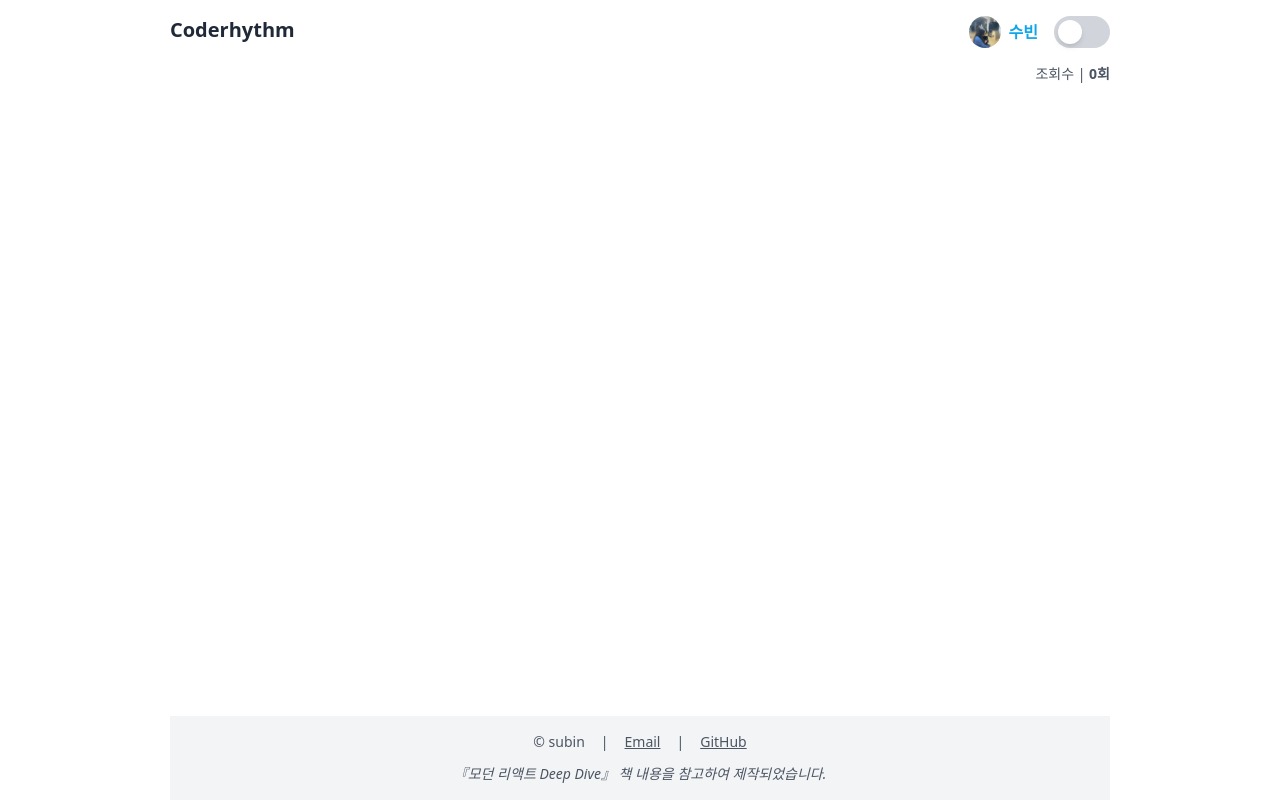
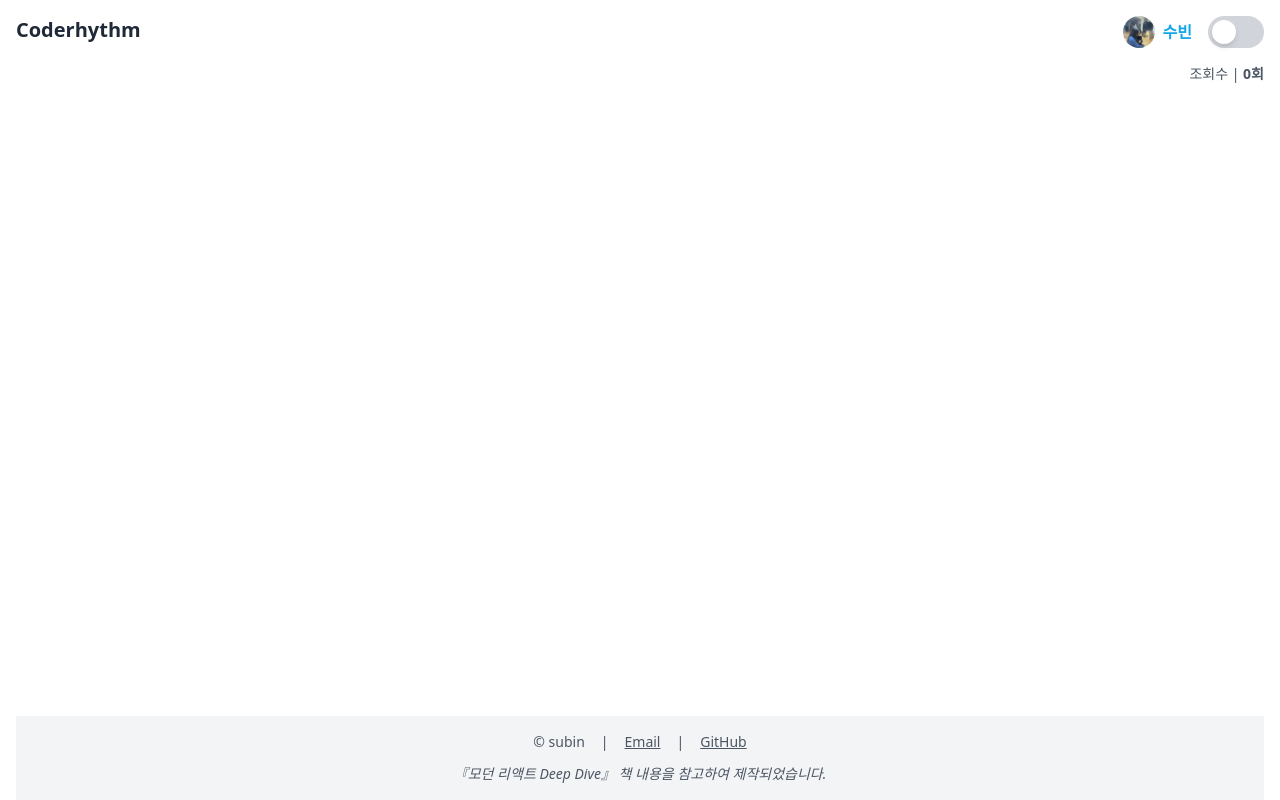
Before and after one commit to subinsong01/Coderhythm, a Next.js app: page / in a window 1280 px wide. Built offline with nearby package versions, Linux system fonts and the light colour scheme; no server answers; the database is empty.

Commit message:
fix: max width 수정

```diff
--- a/src/pages/_app.js
+++ b/src/pages/_app.js
@@ -8,8 +8,8 @@ export default function App({ Component, pageProps }) {
   const [isDark, toggleDarkMode] = useDarkMode();
 
   return (
-    <div className="min-h-screen bg-white text-black dark:bg-black dark:text-white px-4">
-      <div className="max-w-[940px] mx-auto  flex flex-col min-h-screen">
+    <div className="min-h-screen bg-white text-black dark:bg-black dark:text-white">
+      <div className="max-full mx-auto  flex flex-col min-h-screen px-4">
         <Header isDark={isDark} toggleDarkMode={toggleDarkMode} />
         <TotalView />
         <main className="flex-grow">
--- a/src/pages/index.js
+++ b/src/pages/index.js
@@ -5,5 +5,5 @@ export default function Home() {
     incrementViewCount("home");
   }, []);
 
-  return <div className="max-w-[940px] mx-auto"></div>;
+  return <div className="w-full"></div>;
 }
```
